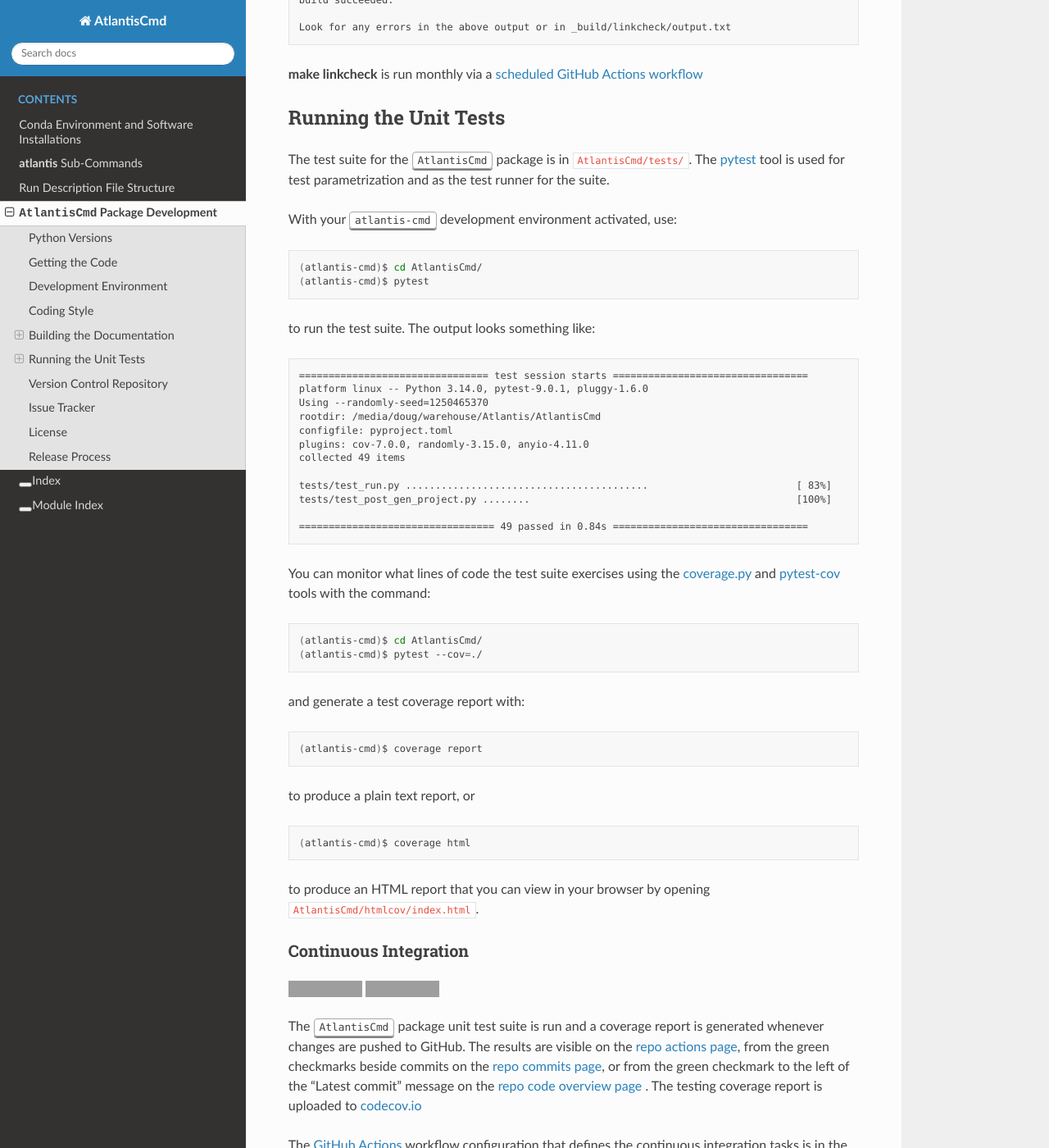
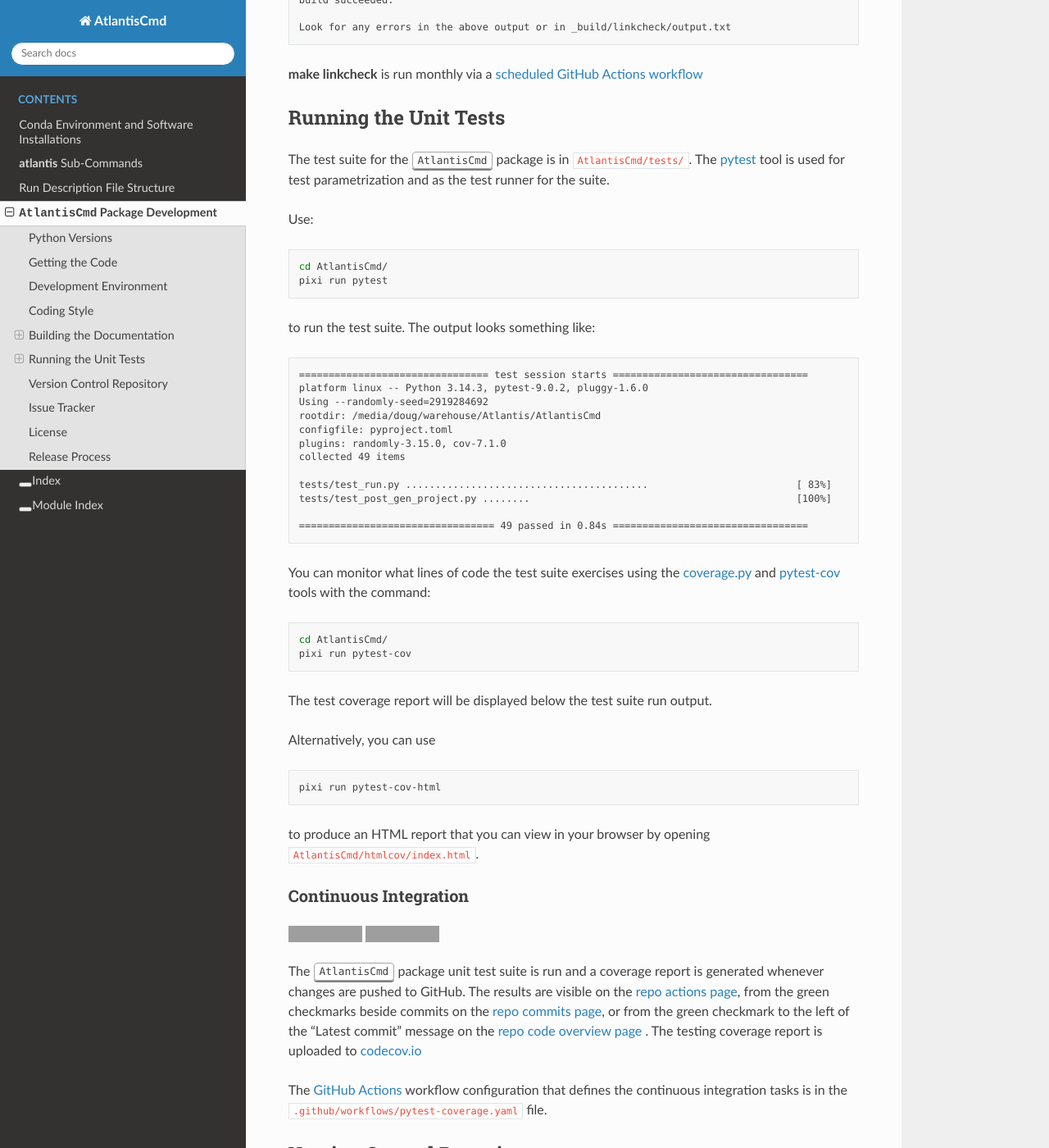
Before and after one commit to SS-Atlantis/AtlantisCmd, a Sphinx documentation site: the page built from docs/pkg_development.rst, in a window 1280 px wide and 1400 px high, scrolled down 4826 px. Shown: the whole window at 82% size. Built offline with Sphinx 7.4.7 and the Read the Docs theme 3.1.0, drawn with Linux system fonts in a browser that asks for light colours; grey boxes are pictures that could not be loaded.

Commit message:
Add Pixi "test" environment and tasks
- Introduced a new "test" environment with corresponding features and
tasks
- Added dependencies for testing: `pytest`, `pytest-cov`, and `pytest-randomly`
(from `environment-test.yaml`)
- Updated dev docs to use `pixi run` tasks to run tests and produce test
coverage reports.

```diff
--- a/docs/pkg_development.rst
+++ b/docs/pkg_development.rst
@@ -376,13 +376,12 @@
 
 .. _pytest: https://docs.pytest.org/en/latest/
 
-With your :kbd:`atlantis-cmd` development environment activated,
-use:
+Use:
 
 .. code-block:: bash
 
-    (atlantis-cmd)$ cd AtlantisCmd/
-    (atlantis-cmd)$ pytest
+    cd AtlantisCmd/
+    pixi run pytest
 
 to run the test suite.
 The output looks something like:
@@ -390,11 +389,11 @@
 .. code-block:: text
 
     ================================ test session starts =================================
-    platform linux -- Python 3.14.0, pytest-9.0.1, pluggy-1.6.0
-    Using --randomly-seed=1250465370
+    platform linux -- Python 3.14.3, pytest-9.0.2, pluggy-1.6.0
+    Using --randomly-seed=2919284692
     rootdir: /media/doug/warehouse/Atlantis/AtlantisCmd
     configfile: pyproject.toml
-    plugins: cov-7.0.0, randomly-3.15.0, anyio-4.11.0
+    plugins: randomly-3.15.0, cov-7.1.0
     collected 49 items
 
     tests/test_run.py .........................................                         [ 83%]
@@ -409,21 +408,17 @@
 
 .. code-block:: bash
 
-    (atlantis-cmd)$ cd AtlantisCmd/
-    (atlantis-cmd)$ pytest --cov=./
+    cd AtlantisCmd/
+    pixi run pytest-cov
 
-and generate a test coverage report with:
+The test coverage report will be displayed below the test suite run output.
+
+Alternatively,
+you can use
 
 .. code-block:: bash
 
-    (atlantis-cmd)$ coverage report
-
-to produce a plain text report,
-or
-
-.. code-block:: bash
-
-    (atlantis-cmd)$ coverage html
+    pixi run pytest-cov-html
 
 to produce an HTML report that you can view in your browser by opening :file:`AtlantisCmd/htmlcov/index.html`.
 
```
Also changed, not shown: pyproject.toml (+14 -1 lines), 1 other file.
